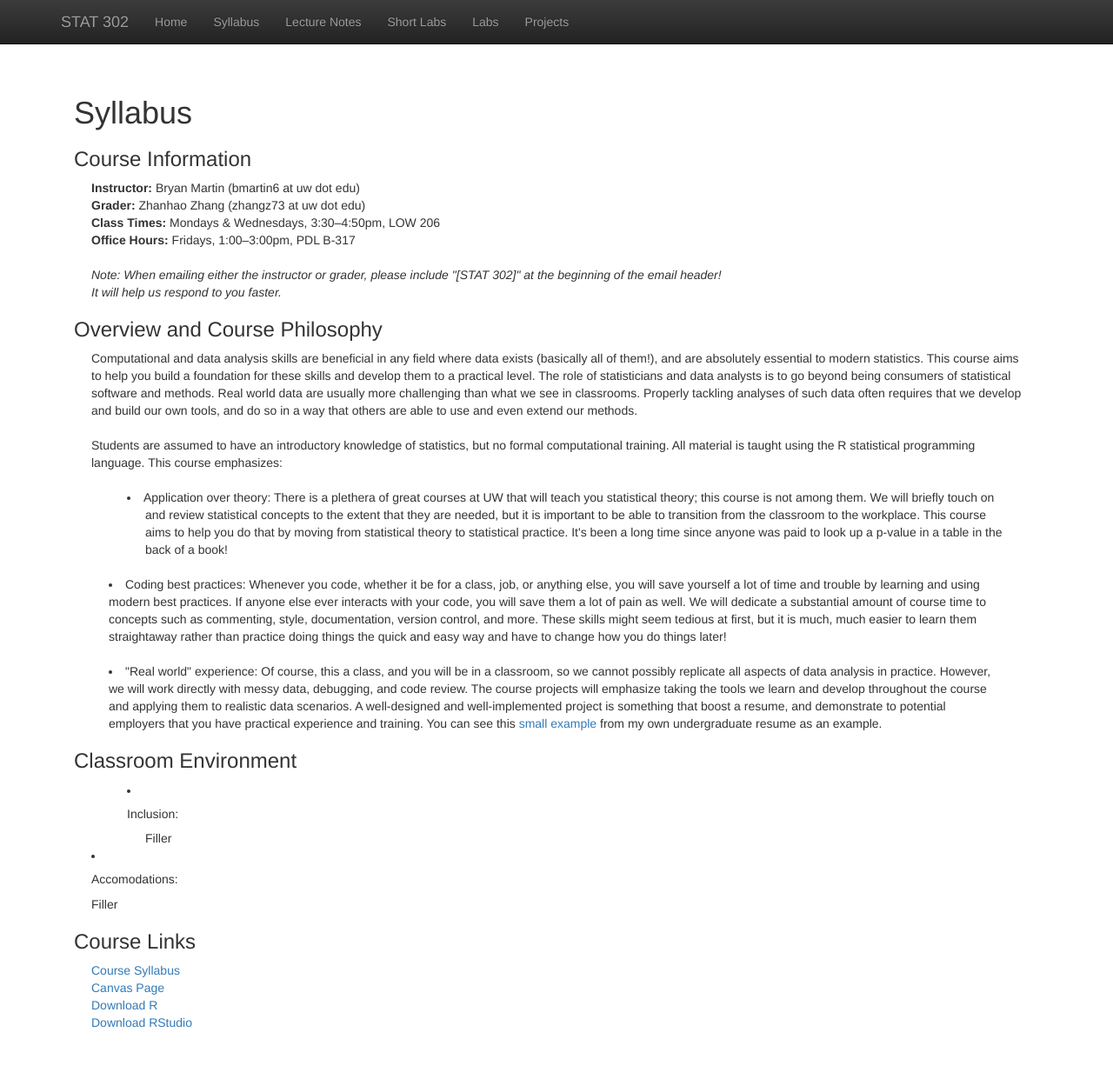
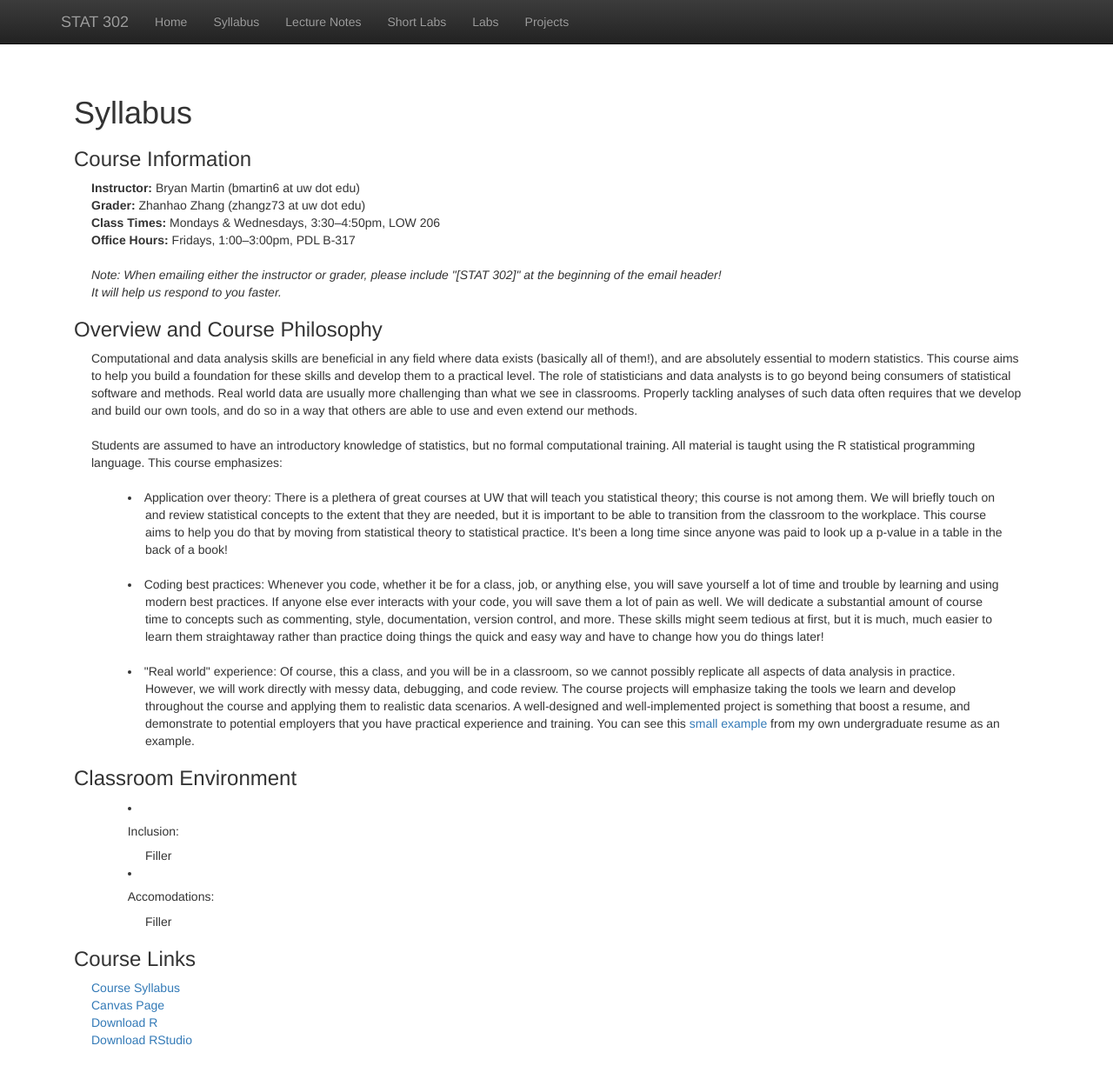
Before and after one commit to bryandmartin/STAT302, a Jekyll site: the page built from syllabus.html, in a window 1280 px wide and 1246 px high. Shown: the top 1241 px of the window at 87% size. Built offline with Jekyll 4.4.1, drawn with Linux system fonts in a browser that asks for light colours; nearby versions of some CDN libraries; library files that are not in the unit come from our copies.

Commit message:
Update syllabus.html

```diff
--- a/syllabus.html
+++ b/syllabus.html
@@ -37,14 +37,14 @@ title:  'Syllabus'
   Students are assumed to have an introductory knowledge of statistics, but no formal computational training.
   All material is taught using the R statistical programming language. This course emphasizes: <br/><br/>
 
-  <li style="padding:0px;margin:0px 40px 0px; text-indent: -1.5em; padding-left: 3em;" > <h5 style="display: inline;">Application over theory:</h5>
+  <li style="padding:0px;margin:0px 40px 0px; text-indent: -1.45em; padding-left: 3em;" > <h5 style="display: inline;">Application over theory:</h5>
     There is a plethera of great courses at UW that will teach you statistical theory; this course is not among them.
     We will briefly touch on and review statistical concepts to the extent that they are needed,
     but it is important to be able to transition from the classroom to the workplace.
     This course aims to help you do that by moving from statistical theory to statistical practice.
     It's been a long time since anyone was paid to look up a p-value in a table in the back of a book!
   </li><br/>
-  <li style="padding:0px;margin:0px 40px 0px; list-style-position:inside;"> <h5 style="display: inline;">Coding best practices:</h5>
+  <li style="padding:0px;margin:0px 40px 0px; text-indent: -1.45em; padding-left: 3em;" > <h5 style="display: inline;">Coding best practices:</h5>
     Whenever you code, whether it be for a class, job, or anything else,
     you will save yourself a lot of time and trouble by learning and using modern best practices.
     If anyone else ever interacts with your code, you will save them a lot of pain as well.
@@ -53,7 +53,7 @@ title:  'Syllabus'
     These skills might seem tedious at first, but it is much, much easier to learn them straightaway rather than
     practice doing things the quick and easy way and have to change how you do things later!
   </li><br/>
-  <li style="padding:0px;margin:0px 40px 0px; list-style-position:inside;"> <h5 style="display: inline;">"Real world" experience:</h5>
+  <li style="padding:0px;margin:0px 40px 0px; text-indent: -1.45em; padding-left: 3em;" > <h5 style="display: inline;">"Real world" experience:</h5>
     Of course, this a class, and you will be in a classroom,
     so we cannot possibly replicate all aspects of data analysis in practice.
     However, we will work directly with messy data, debugging, and code review.
@@ -66,10 +66,10 @@ title:  'Syllabus'
 </p>
 
 <h3> Classroom Environment </h3>
-  <li style="padding:0px;margin:0px 40px 0px; text-indent: -1.5em; padding-left: 3em;" > <h5 style="display: inline;">
+  <li style="padding:0px;margin:0px 40px 0px; text-indent: -1.45em; padding-left: 3em;" > <h5 style="display: inline;">
     <h5>Inclusion:</h5>
     Filler</li>
-    <li style="padding:0px;margin:0px 20px 0px;"> <h5>Accomodations:</h5>
+    <li style="padding:0px;margin:0px 40px 0px; text-indent: -1.45em; padding-left: 3em;" > <h5>Accomodations:</h5>
       Filler</li>
 
 
```
